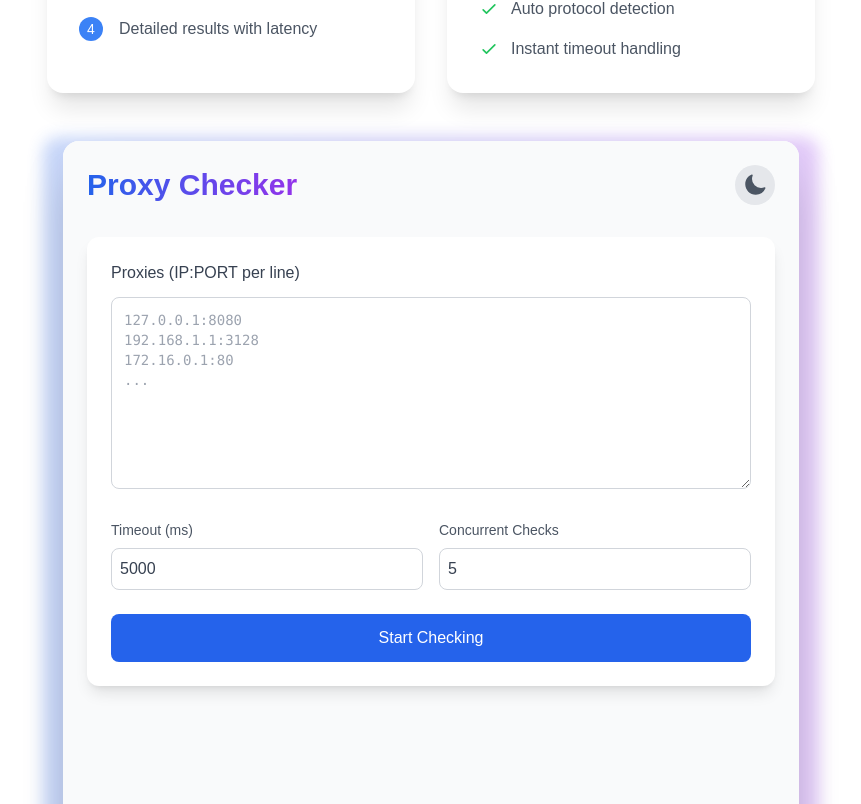
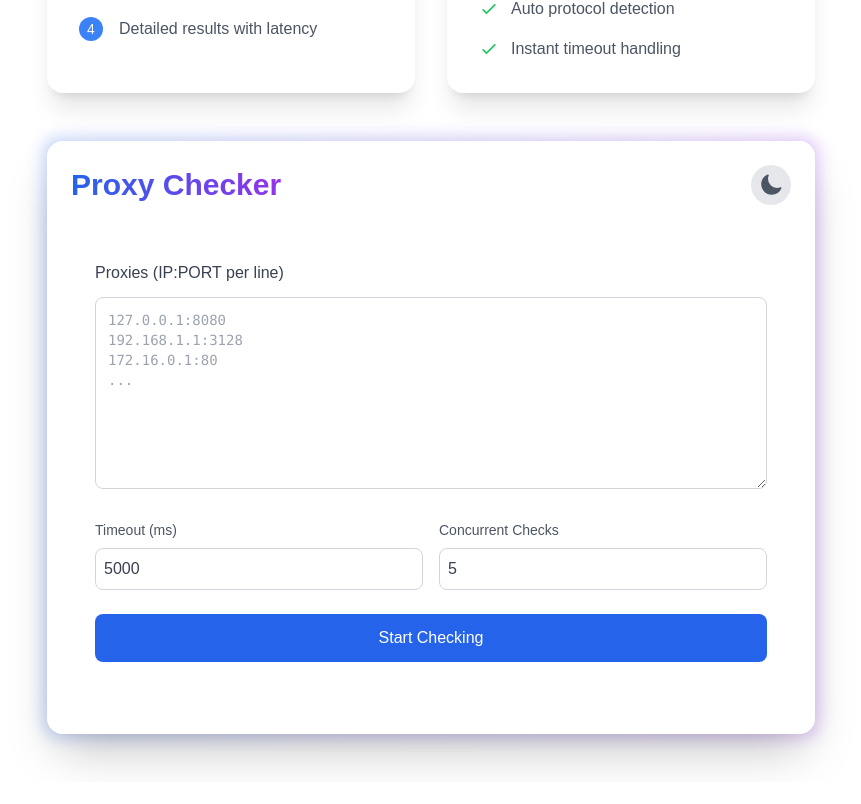
Before and after one commit to eikarna/proxy-checker-next, a Next.js app: page / in a window 1280 px wide. Shown: the part 516-1320 px from the top of the page, without its empty margins (209-1070 px from the left). After the commit the page ends 1298 px from the top, so only its background shows below. Built offline with nearby package versions, Linux system fonts and the light colour scheme.

Commit message:
fix(faq,privacy): responsive design for mobile

```diff
--- a/src/app/components/ProxyCheck.tsx
+++ b/src/app/components/ProxyCheck.tsx
@@ -126,9 +126,7 @@ export default function ProxyChecker() {
 
   return (
     <div
-      className={`min-h-screen p-6 transition-colors duration-300 ${
-        isDarkMode ? "dark bg-gray-900" : "bg-gray-50"
-      }`}
+      className="max-h-fit p-6 transition-colors duration-300 dark:bg-gray-800 bg-white"
     >
       <div className="max-w-4xl mx-auto">
         <div className="flex justify-between items-center mb-8">
@@ -137,7 +135,7 @@ export default function ProxyChecker() {
           </h1>
           <button
             onClick={toggleDarkMode}
-            className="p-2 rounded-full bg-gray-200 dark:bg-gray-700 hover:bg-gray-300 dark:hover:bg-gray-600 transition-colors"
+            className="p-2 rounded-full bg-gray-200 dark:bg-gray-800 hover:bg-gray-300 dark:hover:bg-gray-600 transition-colors"
           >
             {isDarkMode ? (
               <SunIcon className="h-6 w-6 text-yellow-400" />
@@ -147,7 +145,7 @@ export default function ProxyChecker() {
           </button>
         </div>
 
-        <div className="bg-white dark:bg-gray-800 rounded-xl shadow-lg p-6 mb-6 transition-all duration-300 hover:shadow-xl">
+        <div className="bg-white dark:bg-gray-800 rounded-xl p-6 mb-6 transition-all duration-300">
           <div className="mb-6">
             <label className="block mb-3 font-medium text-gray-700 dark:text-gray-300">
               Proxies (IP:PORT per line)
--- a/src/app/page.tsx
+++ b/src/app/page.tsx
@@ -85,7 +85,7 @@ export default function Home() {
 
         <div className="relative group">
           <div className="absolute -inset-1 bg-gradient-to-r from-blue-600 to-purple-600 rounded-2xl opacity-25 blur transition-all duration-1000 group-hover:opacity-40" />
-          <div className="relative bg-white dark:bg-gray-800 rounded-2xl shadow-2xl overflow-hidden mx-0 sm:mx-4">
+          <div className="relative bg-white dark:bg-gray-800 rounded-2xl shadow-2xl overflow-hidden mx-0">
             <ProxyChecker />
           </div>
         </div>
```
